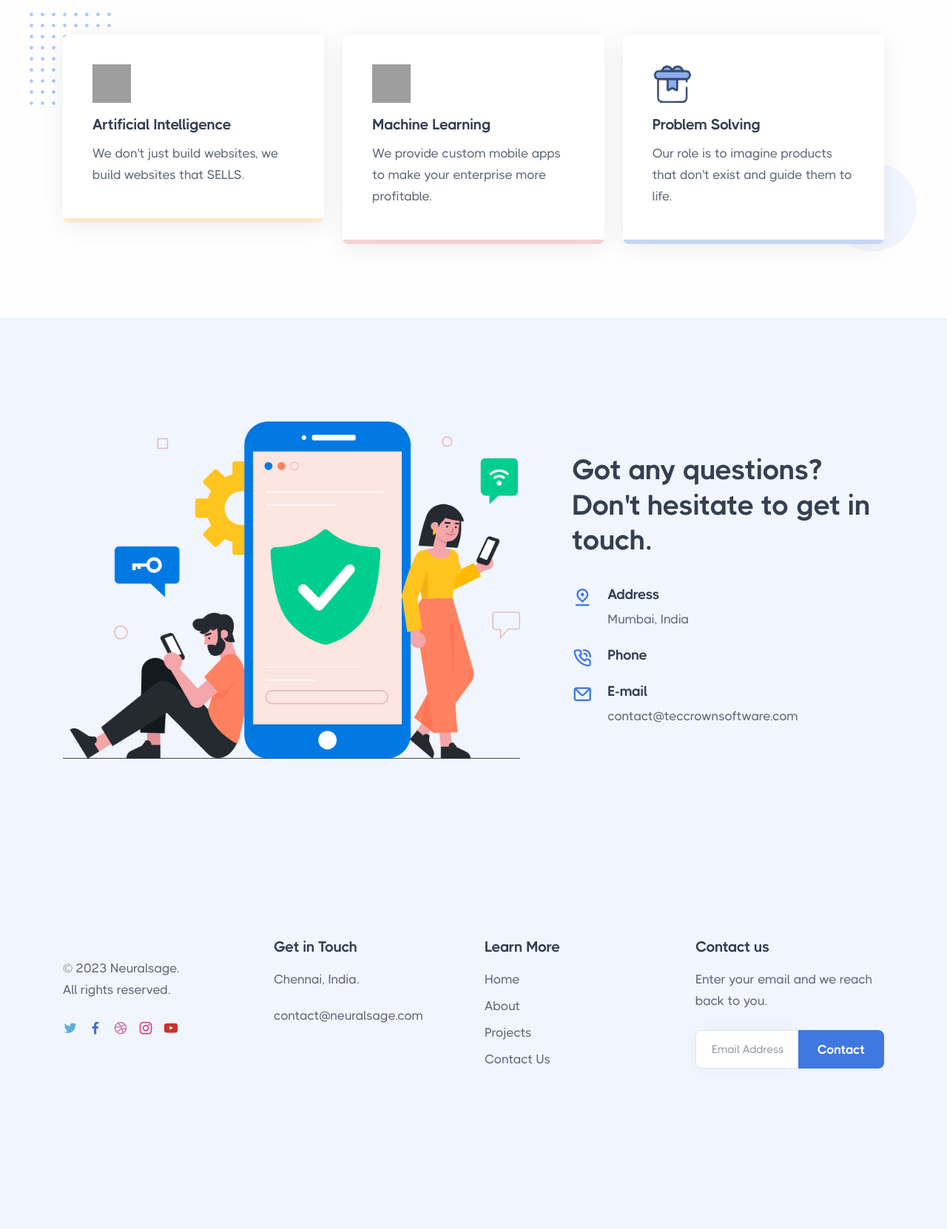
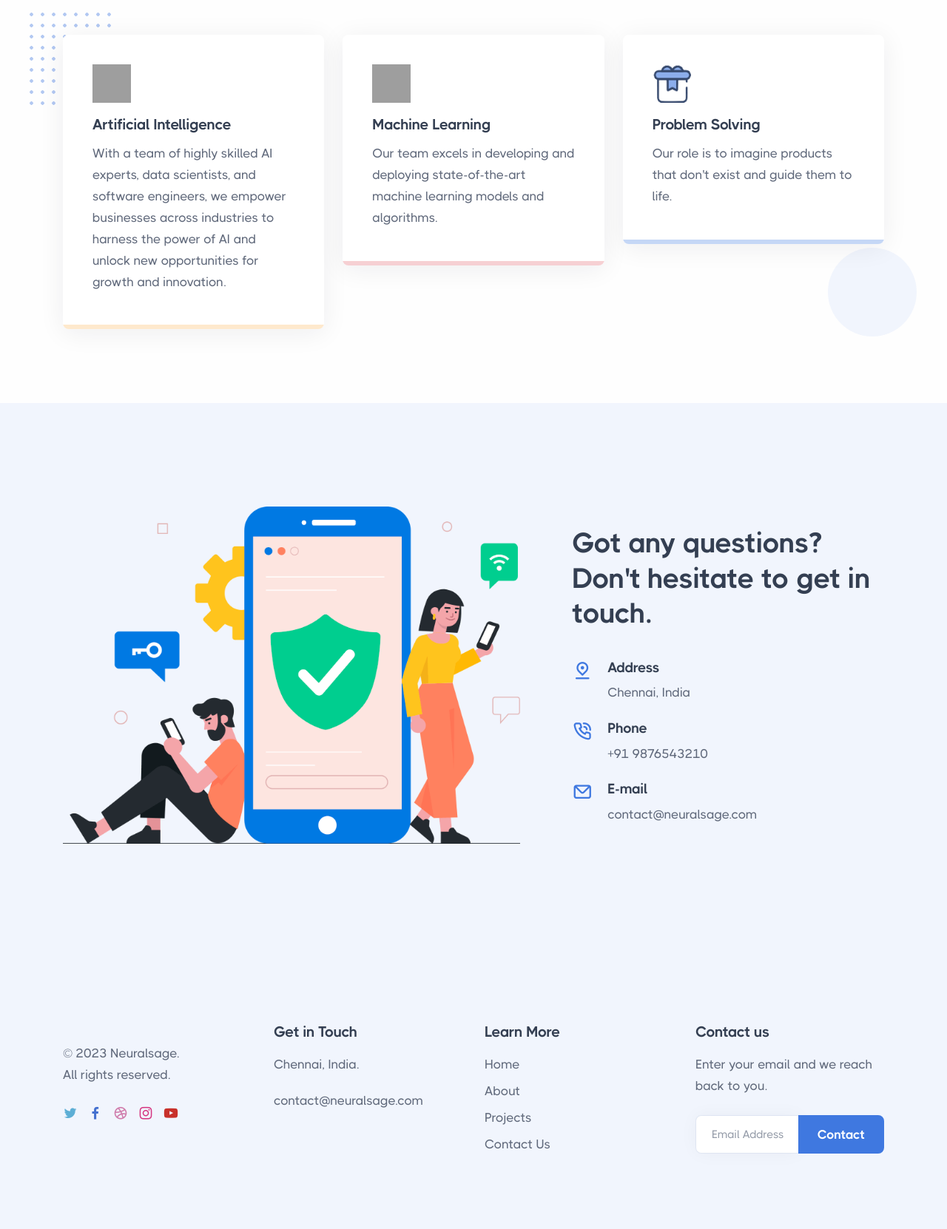
Before and after one commit to BRAHMADANDI-DINESH/neuralsage, a Django app: page / in a window 1280 px wide. Shown: the part 902-2564 px from the top of the page at 74% size. Before the commit the page ends 2347 px from the top, so only its background shows below. Run offline with Django 4.2, Linux system fonts and the light colour scheme; some libraries are stand-ins or nearby versions; grey boxes are pictures that could not be loaded.

Commit message:
second commit

```diff
--- a/templates/pages/contact.html
+++ b/templates/pages/contact.html
@@ -32,7 +32,7 @@
                   </div>
                   <div class="align-self-start justify-content-start">
                     <h5 class="mb-1">Address</h5>
-                    <address>Moonshine St. 14/05 Light City, <br class="d-none d-md-block" />London, United Kingdom</address>
+                    <address>Chennai <br class="d-none d-md-block" />Tamil Nadu, India</address>
                   </div>
                 </div>
                 <div class="d-flex flex-row">
@@ -41,7 +41,7 @@
                   </div>
                   <div>
                     <h5 class="mb-1">Phone</h5>
-                    <p>00 (123) 456 78 90</p>
+                    <p>+91 9315026376</p>
                   </div>
                 </div>
                 <div class="d-flex flex-row">
@@ -50,7 +50,7 @@
                   </div>
                   <div>
                     <h5 class="mb-1">E-mail</h5>
-                    <p></p>
+                    <p>contact@neuralsage.com</p>
                   </div>
                 </div>
               </div>
--- a/templates/pages/home.html
+++ b/templates/pages/home.html
@@ -34,7 +34,7 @@
                                 <div class="card-body">
                                     <img src="{% static 'img/icons/webdev.png' %}" class="icon-svg icon-svg-md text-yellow mb-3" alt="" />
                                     <h4>Artificial Intelligence</h4>
-                                    <p class="mb-2">We don't just build websites, we build websites that SELLS.</p>
+                                    <p class="mb-2">With a team of highly skilled AI experts, data scientists, and software engineers, we empower businesses across industries to harness the power of AI and unlock new opportunities for growth and innovation.</p>
                                 </div>
                             </div>
                         </div>
@@ -43,7 +43,7 @@
                                 <div class="card-body">
                                     <img src="{% static 'img/icons/appdev.png' %}" class="icon-svg icon-svg-md text-red mb-3" alt="" />
                                     <h4>Machine Learning</h4>
-                                    <p class="mb-2">We provide custom mobile apps to make your enterprise more profitable.</p>
+                                    <p class="mb-2">Our team excels in developing and deploying state-of-the-art machine learning models and algorithms.</p>
                                 </div>
                             </div>
                         </div>
@@ -76,7 +76,7 @@
                     </div>
                     <div>
                         <h5 class="mb-1">Address</h5>
-                        <address>Mumbai, India</address>
+                        <address>Chennai, India</address>
                     </div>
                 </div>
                 <div class="d-flex flex-row">
@@ -85,7 +85,7 @@
                     </div>
                     <div>
                         <h5 class="mb-1">Phone</h5>
-                        <p></p>
+                        <p>+91 9876543210</p>
                     </div>
                 </div>
                 <div class="d-flex flex-row">
@@ -94,7 +94,7 @@
                     </div>
                     <div>
                         <h5 class="mb-1">E-mail</h5>
-                        <p class="mb-0">contact@teccrownsoftware.com</p>
+                        <p class="mb-0">contact@neuralsage.com</p>
                     </div>
                 </div>
             </div>
```
Also changed, not shown: templates/pages/about.html (+3 -8 lines).
